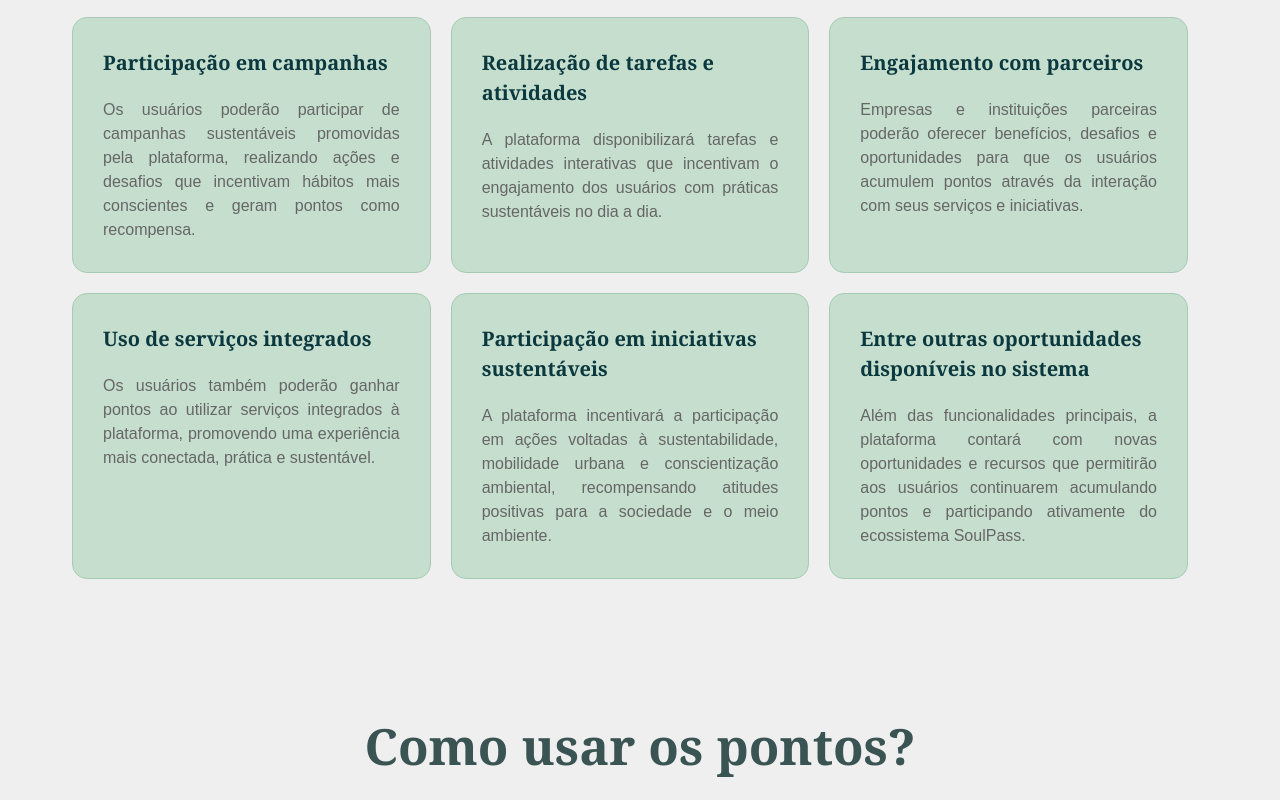
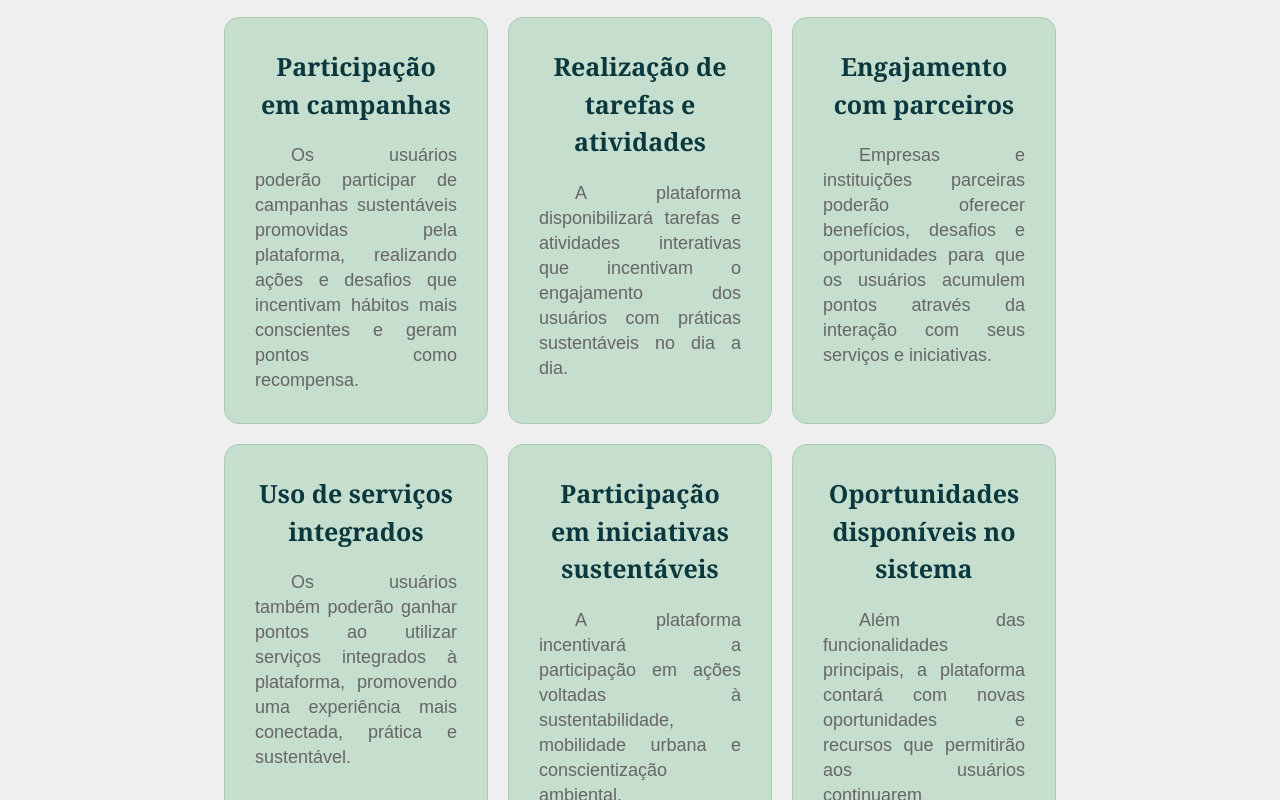
Before and after one commit to NEXT-TECH-2026/FRONT-END-DESIGN-ENGINEERING-04, a React (Vite) app: page /sobre in a window 1280 px wide. Shown: the part 2120-2920 px from the top of the page. Built offline with nearby package versions, Linux system fonts and the light colour scheme.

Commit message:
Feat: ajuste nos conteudos dos cards nas divs de "Como ganhar pontos" e "Como usar os pontos".

```diff
--- a/src/pages/Sobre/index.tsx
+++ b/src/pages/Sobre/index.tsx
@@ -60,7 +60,7 @@ export default function Sobre(){
 
       <section className="mx-auto my-20 w-[calc(100%-3.2rem)] max-w-[165rem] box-border rounded-[5rem] p-10 sm:my-8 sm:w-[calc(100%-6.4rem)] sm:p-12 xl:p-16 max-md:my-12 max-[480px]:p-6">
         <h1
-          className="w-full pb-8 pt-16 font-[Georgia] font-bold text-[7rem] max-md max-md max-md:text-[3.8rem] max-[480px]:text-[2.2rem]"
+          className="w-full pb-8 pt-16 font-[Georgia] font-bold text-[7rem]  max-md max-md max-md:text-[3.8rem] max-[480px]:text-[2.2rem]"
         >Como Nossa Plataforma Funciona?</h1>
         <div className="w-full space-y-4 text-[3rem] font-['Archivo_Black',sans-serif] leading-[3.5rem] [word-spacing:1.5px] indent-[2em] text-justify text-[#3a5353] max-md:text-[1.6rem] max-md:leading-[2.2rem] max-md:indent-[1.2rem] max-[480px]:text-[1.4rem] max-[480px]:leading-[2rem] max-[480px]:indent-[1rem]">
           <p>
@@ -74,42 +74,43 @@ export default function Sobre(){
           <p
             className="mx-auto w-full text-center text-[2rem] font-['Archivo_Black',sans-serif] leading-[2.5rem] [word-spacing:1px] text-[#666] max-md:text-[1.6rem] max-md:leading-[2.2rem] max-[480px]:text-[1.4rem] max-[480px]:leading-[2rem]"
           >Os pontos podem ser obtidos através de diferentes ações disponibilizadas pela plataforma, como:</p>
-          <ul className="mt-12 mb-12 flex flex-wrap gap-8 list-none p-0">
+          <ul className="mx-auto mt-12 mb-12 flex w-[75%] flex-wrap justify-center gap-8 list-none p-0 max-md:w-[90%]">
             <li className="flex w-[calc(33.333%-2rem)] flex-col gap-8 rounded-[1.5rem] border border-[#a6cbb2] bg-[#c5decd] p-12 box-border max-md:w-full max-md:p-8 max-[480px]:p-6">
-              <h3 className="w-full font-[Georgia] font-bold text-[2rem] text-[#0A383E] max-md:text-[1.8rem] max-[480px]:text-[1.6rem]"
+              <h3 className="w-full text-center font-[Georgia] font-bold text-[2.5rem] text-[#0A383E] max-md:text-[1.8rem] max-[480px]:text-[1.6rem]"
               >Participação em campanhas</h3>
-              <p className="w-full text-[1.6rem] font-['Archivo_Black',sans-serif] text-justify text-[#666] max-md:text-[1.5rem] max-[480px]:text-[1.4rem]">
+              <p className="w-full text-[1.8rem] font-['Archivo_Black',sans-serif] leading-[2.5rem] indent-[2em] text-justify text-[#666] max-md:text-[1.5rem] max-md:leading-[2.2rem] max-[480px]:text-[1.4rem] max-[480px]:leading-[2rem]">
                 Os usuários poderão participar de campanhas sustentáveis promovidas pela plataforma, realizando ações e desafios que incentivam hábitos mais conscientes e geram pontos como recompensa.</p>
             </li>
             <li className="flex w-[calc(33.333%-2rem)] flex-col gap-8 rounded-[1.5rem] border border-[#a6cbb2] bg-[#c5decd] p-12 box-border max-md:w-full max-md:p-8 max-[480px]:p-6">
-              <h3 className="w-full font-[Georgia] font-bold text-[2rem] text-[#0A383E] max-md:text-[1.8rem] max-[480px]:text-[1.6rem]"
+              <h3 className="w-full text-center font-[Georgia] font-bold text-[2.5rem] text-[#0A383E] max-md:text-[1.8rem] max-[480px]:text-[1.6rem]"
               >Realização de tarefas e atividades</h3>
-              <p className="w-full text-[1.6rem] font-['Archivo_Black',sans-serif] text-justify text-[#666] max-md:text-[1.5rem] max-[480px]:text-[1.4rem]">
+              <p className="w-full text-[1.8rem] font-['Archivo_Black',sans-serif] leading-[2.5rem] indent-[2em] text-justify text-[#666] max-md:text-[1.5rem] max-md:leading-[2.2rem] max-[480px]:text-[1.4rem] max-[480px]:leading-[2rem]">
                 A plataforma disponibilizará tarefas e atividades interativas que incentivam o engajamento dos usuários com práticas sustentáveis no dia a dia.</p>
             </li>
             <li className="flex w-[calc(33.333%-2rem)] flex-col gap-8 rounded-[1.5rem] border border-[#a6cbb2] bg-[#c5decd] p-12 box-border max-md:w-full max-md:p-8 max-[480px]:p-6">
-              <h3 className="w-full font-[Georgia] font-bold text-[2rem] text-[#0A383E] max-md:text-[1.8rem] max-[480px]:text-[1.6rem]"
+              <h3 className="w-full text-center font-[Georgia] font-bold text-[2.5rem] text-[#0A383E] max-md:text-[1.8rem] max-[480px]:text-[1.6rem]"
               >Engajamento com parceiros</h3>
-              <p className="w-full text-[1.6rem] font-['Archivo_Black',sans-serif] text-justify text-[#666] max-md:text-[1.5rem] max-[480px]:text-[1.4rem]">
+              <p className="w-full text-[1.8rem] font-['Archivo_Black',sans-serif] leading-[2.5rem] indent-[2em] text-justify text-[#666] max-md:text-[1.5rem] max-md:leading-[2.2rem] max-[480px]:text-[1.4rem] max-[480px]:leading-[2rem]">
                 Empresas e instituições parceiras poderão oferecer benefícios, desafios e oportunidades para que os usuários acumulem pontos através da interação com seus serviços e iniciativas.</p>
             </li>
             <li className="flex w-[calc(33.333%-2rem)] flex-col gap-8 rounded-[1.5rem] border border-[#a6cbb2] bg-[#c5decd] p-12 box-border max-md:w-full max-md:p-8 max-[480px]:p-6">
-              <h3 className="w-full font-[Georgia] font-bold text-[2rem] text-[#0A383E] max-md:text-[1.8rem] max-[480px]:text-[1.6rem]"
+              <h3 className="w-full text-center font-[Georgia] font-bold text-[2.5rem] text-[#0A383E] max-md:text-[1.8rem] max-[480px]:text-[1.6rem]"
               >Uso de serviços integrados</h3>
-              <p className="w-full text-[1.6rem] font-['Archivo_Black',sans-serif] text-justify text-[#666] max-md:text-[1.5rem] max-[480px]:text-[1.4rem]">
+              <p className="w-full text-[1.8rem] font-['Archivo_Black',sans-serif] leading-[2.5rem] indent-[2em] text-justify text-[#666] max-md:text-[1.5rem] max-md:leading-[2.2rem] max-[480px]:text-[1.4rem] max-[480px]:leading-[2rem]">
                 Os usuários também poderão ganhar pontos ao utilizar serviços integrados à plataforma, promovendo uma experiência mais conectada, prática e sustentável.
               </p>
             </li >
             <li className="flex w-[calc(33.333%-2rem)] flex-col gap-8 rounded-[1.5rem] border border-[#a6cbb2] bg-[#c5decd] p-12 box-border max-md:w-full max-md:p-8 max-[480px]:p-6">
-              <h3 className="w-full font-[Georgia] font-bold text-[2rem] text-[#0A383E] max-md:text-[1.8rem] max-[480px]:text-[1.6rem]"
+              <h3 className="w-full text-center font-[Georgia] font-bold text-[2.5rem] text-[#0A383E] max-md:text-[1.8rem] max-[480px]:text-[1.6rem]"
               >Participação em iniciativas sustentáveis</h3>
-              <p className="w-full text-[1.6rem] font-['Archivo_Black',sans-serif] text-justify text-[#666] max-md:text-[1.5rem] max-[480px]:text-[1.4rem]">
+              <p className="w-full text-[1.8rem] font-['Archivo_Black',sans-serif] leading-[2.5rem] indent-[2em] text-justify text-[#666] max-md:text-[1.5rem] max-md:leading-[2.2rem] max-[480px]:text-[1.4rem] max-[480px]:leading-[2rem]">
                 A plataforma incentivará a participação em ações voltadas à sustentabilidade, mobilidade urbana e conscientização ambiental, recompensando atitudes positivas para a sociedade e o meio ambiente.
               </p>
             </li>
             <li className="flex w-[calc(33.333%-2rem)] flex-col gap-8 rounded-[1.5rem] border border-[#a6cbb2] bg-[#c5decd] p-12 box-border max-md:w-full max-md:p-8 max-[480px]:p-6">
-              <h3 className="w-full font-[Georgia] font-bold text-[2rem] text-[#0A383E] max-md:text-[1.8rem] max-[480px]:text-[1.6rem]">Entre outras oportunidades disponíveis no sistema</h3>
-              <p className="w-full text-[1.6rem] font-['Archivo_Black',sans-serif] text-justify text-[#666] max-md:text-[1.5rem] max-[480px]:text-[1.4rem]">
+              <h3 className="w-full text-center font-[Georgia] font-bold text-[2.5rem] text-[#0A383E] max-md:text-[1.8rem] max-[480px]:text-[1.6rem]"
+              >Oportunidades disponíveis no sistema</h3>
+              <p className="w-full text-[1.8rem] font-['Archivo_Black',sans-serif] leading-[2.5rem] indent-[2em] text-justify text-[#666] max-md:text-[1.5rem] max-md:leading-[2.2rem] max-[480px]:text-[1.4rem] max-[480px]:leading-[2rem]">
                 Além das funcionalidades principais, a plataforma contará com novas oportunidades e recursos que permitirão aos usuários continuarem acumulando pontos e participando ativamente do ecossistema SoulPass.
               </p>
             </li>
@@ -123,7 +124,7 @@ export default function Sobre(){
           <p className="mx-auto w-full text-center text-[2rem] font-['Archivo_Black',sans-serif] leading-[2.5rem] [word-spacing:1px] text-[#666] max-md:text-[1.6rem] max-md:leading-[2.2rem] max-[480px]:text-[1.4rem] max-[480px]:leading-[2rem]">
           Os pontos acumulados podem ser trocá-los por passagens nos principais de transporte público.
           </p>
-          <ul className="mx-auto mt-12 mb-12 grid w-full grid-cols-3 gap-6 list-none p-0 max-md:grid-cols-1">
+          <ul className="mx-auto mt-12 mb-12 grid w-[60%] grid-cols-3 gap-6 list-none p-0 max-md:grid-cols-1">
            <li className="box-border flex w-full flex-col items-center gap-4 rounded-[1rem] border border-[#a6cbb2] bg-[#c5decd] p-6">
              <h3
               className="w-full text-center font-[Georgia] font-bold text-[3.5rem] text-[#0A383E] max-md:text-[2.3rem] max-[480px]:text-[2.6rem]"
```
